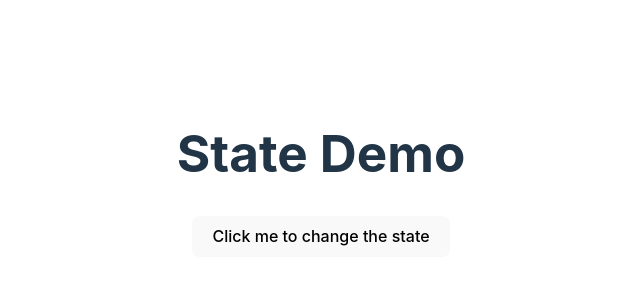
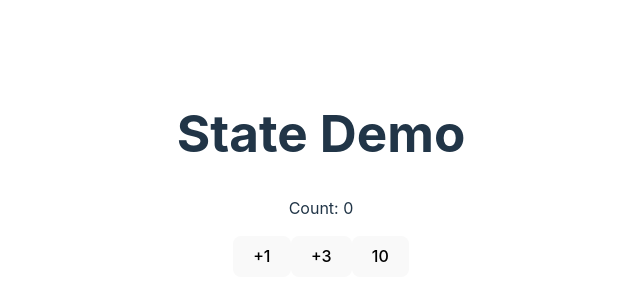
Before and after one commit to shtanriverdi/React-Course, a React (Vite) app in the folder state-demo/: page / in a window 1280 px wide. Shown: the part 226-526 px from the top of the page, without its empty margins (319-959 px from the left). Built offline with nearby package versions, Linux system fonts and the light colour scheme.

Commit message:
When Does React Re-Render?

```diff
--- a/state-demo/src/App.jsx
+++ b/state-demo/src/App.jsx
@@ -6,8 +6,8 @@ function App() {
   return (
     <>
       <h1>State Demo</h1>
-      {/* <Counter /> */}
-      <Dumbo />
+      <Counter />
+      {/* <Dumbo /> */}
     </>
   )
 }
--- a/state-demo/src/Counter.jsx
+++ b/state-demo/src/Counter.jsx
@@ -1,9 +1,15 @@
 import { useState } from "react";
 
 function Counter() {
+    console.log('Rendered!!!');
     const [count, setCount] = useState(0);
     const addOne = () => {
         setCount(count + 1);
+    }
+    const setToTen = () => {
+        setCount(10);
+        // This won't render the conponent after it know the value is same!
+        // So the value has to be changed in order to render
     }
     const addThree = () => {
         /* Correct Way to Update The State
@@ -13,6 +19,8 @@ function Counter() {
         React will automatically queue these up
         and pass the updated state value through the others
         But we still have previous version, because they will batch together
+        This prevents re-rendering this component 3 times!
+        This will be rendered only once! but values will be 3
          */
         setCount((currentCount) => currentCount + 1);
         //        ^----------^ -> Will automatically
@@ -40,6 +48,7 @@ function Counter() {
             <p>Count: {count}</p>
             <button onClick={addOne}>+1</button>
             <button onClick={addThree}>+3</button>
+            <button onClick={setToTen}>10</button>
         </div>
     );
 }
```
